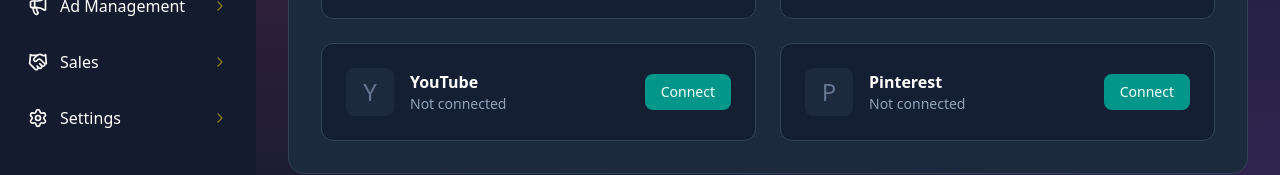
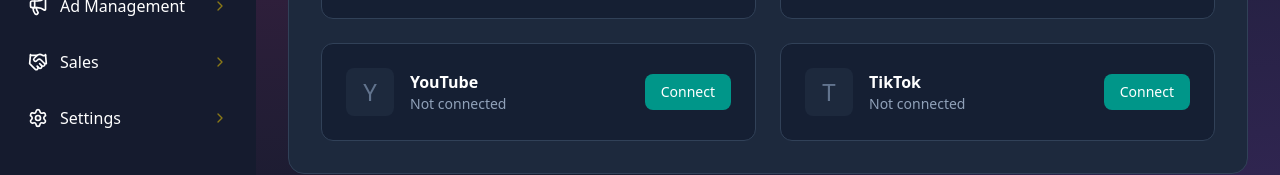
Before and after one commit to SupaEagle/MTO, a React (Vite) app in the folder web/: page /client/engagement/platforms in a window 1280 px wide. Shown: the part 458-633 px from the top of the page. Built offline with nearby package versions, Linux system fonts and the light colour scheme.

Commit message:
Replace Pinterest with TikTok throughout the application

```diff
--- a/web/src/pages/client/LogisticsHub.tsx
+++ b/web/src/pages/client/LogisticsHub.tsx
@@ -68,7 +68,7 @@
                         <PlatformToggle icon={<XIcon className="w-3.5 h-3.5" />} active={selectedPlatform === 'twitter'} onClick={() => setSelectedPlatform('twitter')} color="text-white" />
                         <PlatformToggle icon={<Facebook className="w-4 h-4" />} active={selectedPlatform === 'facebook'} onClick={() => setSelectedPlatform('facebook')} color="text-blue-600" />
                         <PlatformToggle icon={<Youtube className="w-4 h-4" />} active={selectedPlatform === 'youtube'} onClick={() => setSelectedPlatform('youtube')} color="text-red-600" />
-                        <PlatformToggle icon={<PinterestIcon className="w-4 h-4" />} active={selectedPlatform === 'pinterest'} onClick={() => setSelectedPlatform('pinterest')} color="text-red-500" />
+                        <PlatformToggle icon={<TikTokIcon className="w-4 h-4" />} active={selectedPlatform === 'tiktok'} onClick={() => setSelectedPlatform('tiktok')} color="text-black" />
                     </div>
 
                     <button
@@ -296,7 +296,7 @@
     const [masterMedia, setMasterMedia] = useState<string | null>(null);
 
     // New State for Scheduling & Editing
-    const [selectedPlatforms, setSelectedPlatforms] = useState<Set<string>>(new Set(['twitter', 'instagram', 'linkedin', 'facebook', 'youtube', 'pinterest']));
+    const [selectedPlatforms, setSelectedPlatforms] = useState<Set<string>>(new Set(['twitter', 'instagram', 'linkedin', 'facebook', 'youtube', 'tiktok']));
     const [schedules, setSchedules] = useState<Record<string, { date: string, time: string }>>({});
     const [isEditing, setIsEditing] = useState(false);
     const [isRegenerating, setIsRegenerating] = useState(false);
@@ -322,7 +322,7 @@
 
         const dateStr = targetDate.toISOString().split('T')[0];
 
-        ['twitter', 'instagram', 'linkedin', 'facebook', 'youtube', 'pinterest'].forEach(p => {
+        ['twitter', 'instagram', 'linkedin', 'facebook', 'youtube', 'tiktok'].forEach(p => {
             initialSchedules[p] = { date: dateStr, time: "09:00" };
         });
         setSchedules(initialSchedules);
@@ -384,7 +384,7 @@
         { id: 'linkedin', icon: Linkedin, label: 'LinkedIn', color: 'text-blue-500' },
         { id: 'facebook', icon: Facebook, label: 'Facebook', color: 'text-blue-600' },
         { id: 'youtube', icon: Youtube, label: 'YouTube Short', color: 'text-red-600' },
-        { id: 'pinterest', icon: PinterestIcon, label: 'Pinterest', color: 'text-red-500' },
+        { id: 'tiktok', icon: TikTokIcon, label: 'TikTok', color: 'text-black' },
     ];
 
     return (
@@ -627,14 +627,14 @@
     </svg>
 );
 
-const PinterestIcon = ({ className }: { className?: string }) => (
+const TikTokIcon = ({ className }: { className?: string }) => (
     <svg
         xmlns="http://www.w3.org/2000/svg"
         viewBox="0 0 24 24"
         fill="currentColor"
         className={className}
     >
-        <path d="M9.04 21.54c.96.29 1.93.46 2.96.46a10 10 0 0 0 10-10A10 10 0 0 0 12 2 10 10 0 0 0 2 12c0 4.25 2.67 7.9 6.42 9.48-.08-.83-.15-2.08.03-2.98.17-.74 1.11-4.72 1.11-4.72s-.28-.56-.28-1.39c0-1.31.76-2.29 1.7-2.29.8 0 1.19.6 1.19 1.32 0 .8-.51 2.01-.78 3.12-.22.93.47 1.69 1.39 1.69 1.67 0 2.95-1.76 2.95-4.3 0-2.25-1.61-3.82-3.92-3.82-2.85 0-4.53 2.14-4.53 4.35 0 .86.33 1.78.74 2.28.08.1.09.19.07.29l-.27 1.11c-.04.18-.14.22-.33.13-1.22-.57-1.98-2.35-1.98-3.79 0-3.08 2.24-5.91 6.46-5.91 3.39 0 6.03 2.42 6.03 5.66 0 3.38-2.13 6.1-5.09 6.1-1 0-1.93-.52-2.25-1.13l-.61 2.33c-.22.85-.82 1.91-1.22 2.56z" />
+        <path d="M19.59 6.69a4.83 4.83 0 0 1-3.77-4.25V2h-3.45v13.67a2.89 2.89 0 0 1-5.2 1.74 2.89 2.89 0 0 1 2.31-4.64 2.93 2.93 0 0 1 .88.13V9.4a6.84 6.84 0 0 0-1-.05A6.33 6.33 0 0 0 5 20.1a6.34 6.34 0 0 0 10.86-4.43v-7a8.16 8.16 0 0 0 4.77 1.52v-3.4a4.85 4.85 0 0 1-1-.1z" />
     </svg>
 );
 
--- a/web/src/pages/client/PlatformConfig.tsx
+++ b/web/src/pages/client/PlatformConfig.tsx
@@ -7,7 +7,7 @@
         { id: 'instagram', name: 'Instagram', connected: false, account: '' },
         { id: 'facebook', name: 'Facebook Page', connected: false, account: '' },
         { id: 'youtube', name: 'YouTube', connected: false, account: '' },
-        { id: 'pinterest', name: 'Pinterest', connected: false, account: '' },
+        { id: 'tiktok', name: 'TikTok', connected: false, account: '' },
     ]);
 
     const toggleConnection = (id: string) => {
```
